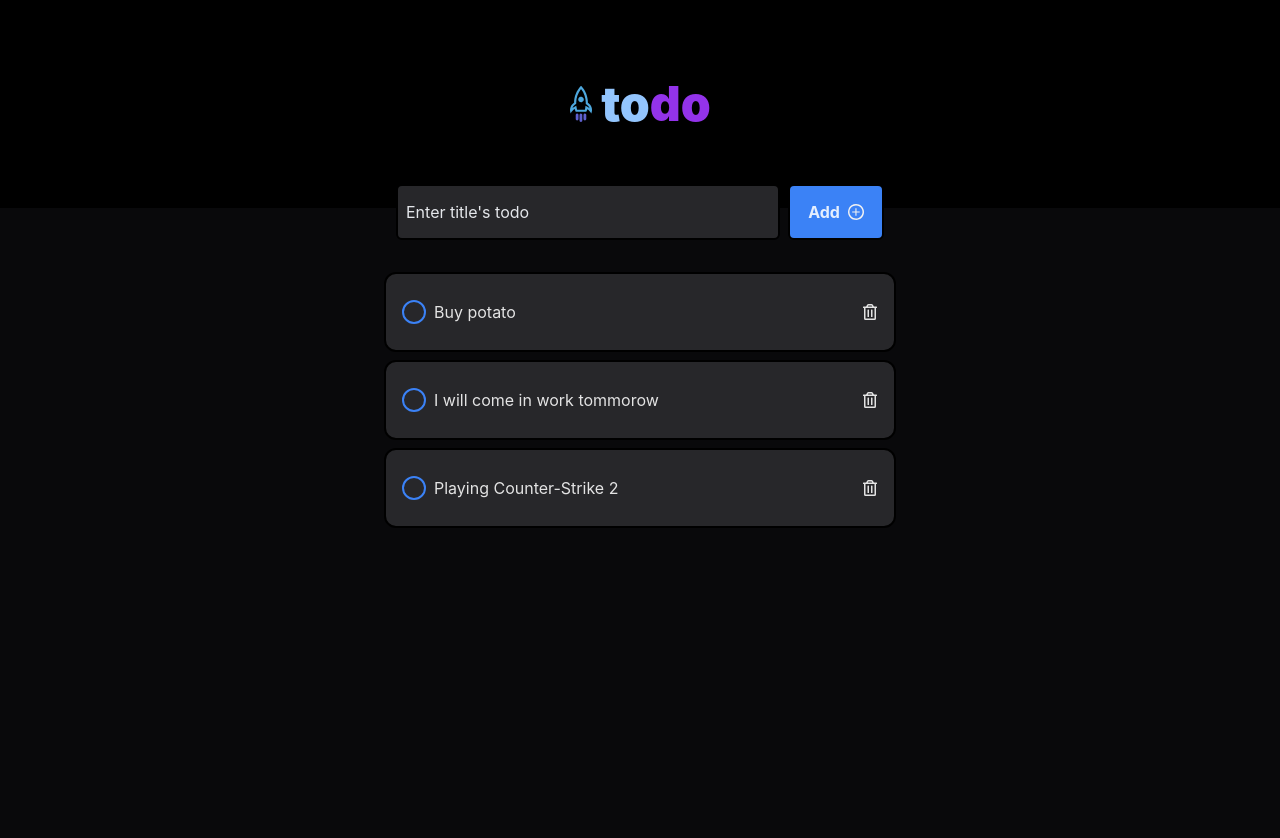
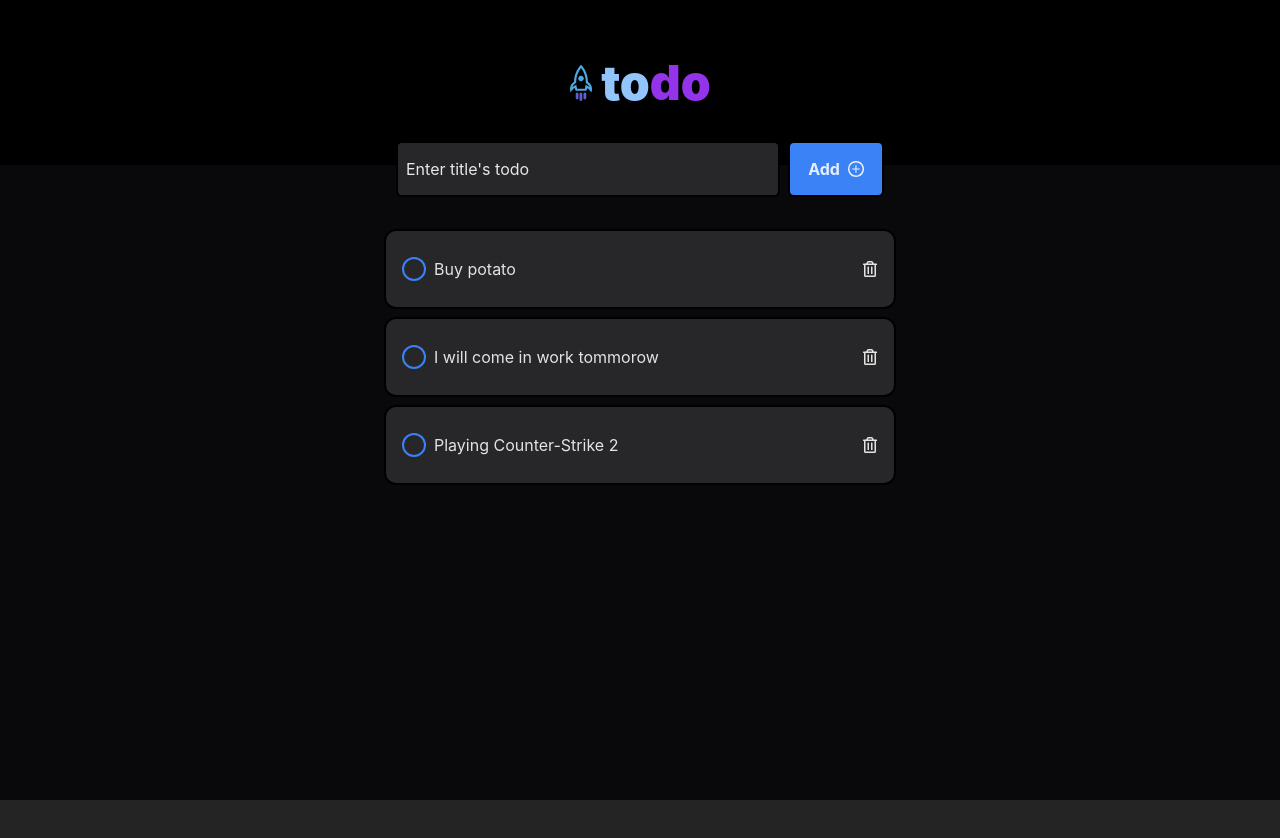
Before and after one commit to NoOseGG/todos, a React (Vite) app: page / in a window 1280 px wide. Shown: the top 838 px of the page. After the commit the page ends 800 px from the top, so only its background shows below. Built offline with nearby package versions, Linux system fonts and the light colour scheme.

Commit message:
fixed height size

```diff
--- a/src/App.tsx
+++ b/src/App.tsx
@@ -1,13 +1,7 @@
-import { Header } from "./components/Header/Header";
-import { Todos } from "./components/Todos/Todos";
+import { MainPage } from "./pages/MainPage";
 
 function App() {
-  return (
-    <>
-      <Header />
-      <Todos />
-    </>
-  );
+  return <MainPage />;
 }
 
 export default App;
--- a/src/components/Todos/Todos.tsx
+++ b/src/components/Todos/Todos.tsx
@@ -33,7 +33,7 @@ const Todos: React.FC = () => {
   };
 
   return (
-    <div className="w-full h-full bg-zinc-950 flex items-start justify-center relative">
+    <div className="w-full h-full grow bg-zinc-950 flex items-start justify-center relative">
       <Input handleAddTodo={handleAddTodo} />
       <div className="w-4/5 h-full mx-auto flex justify-center">
         <ListOfTodos todos={todos} handleDeleteTodo={handleDeleteTodo} />
--- /dev/null
+++ b/src/pages/MainPage.tsx
@@ -0,0 +1,15 @@
+import React from "react";
+
+import { Header } from "../components/Header/Header";
+import { Todos } from "../components/Todos/Todos";
+
+const MainPage: React.FC = () => {
+  return (
+    <div className="w-full h-full flex flex-col">
+      <Header />
+      <Todos />
+    </div>
+  );
+};
+
+export { MainPage };
```
